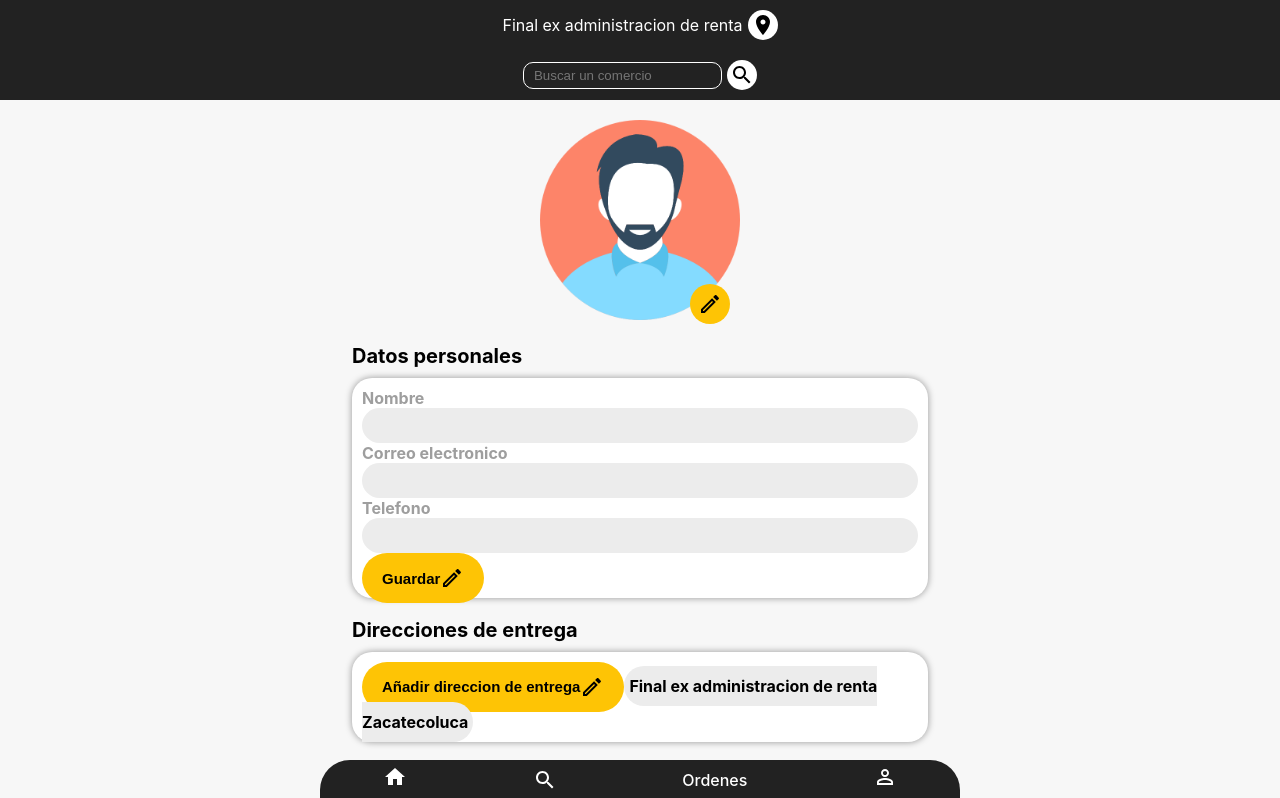
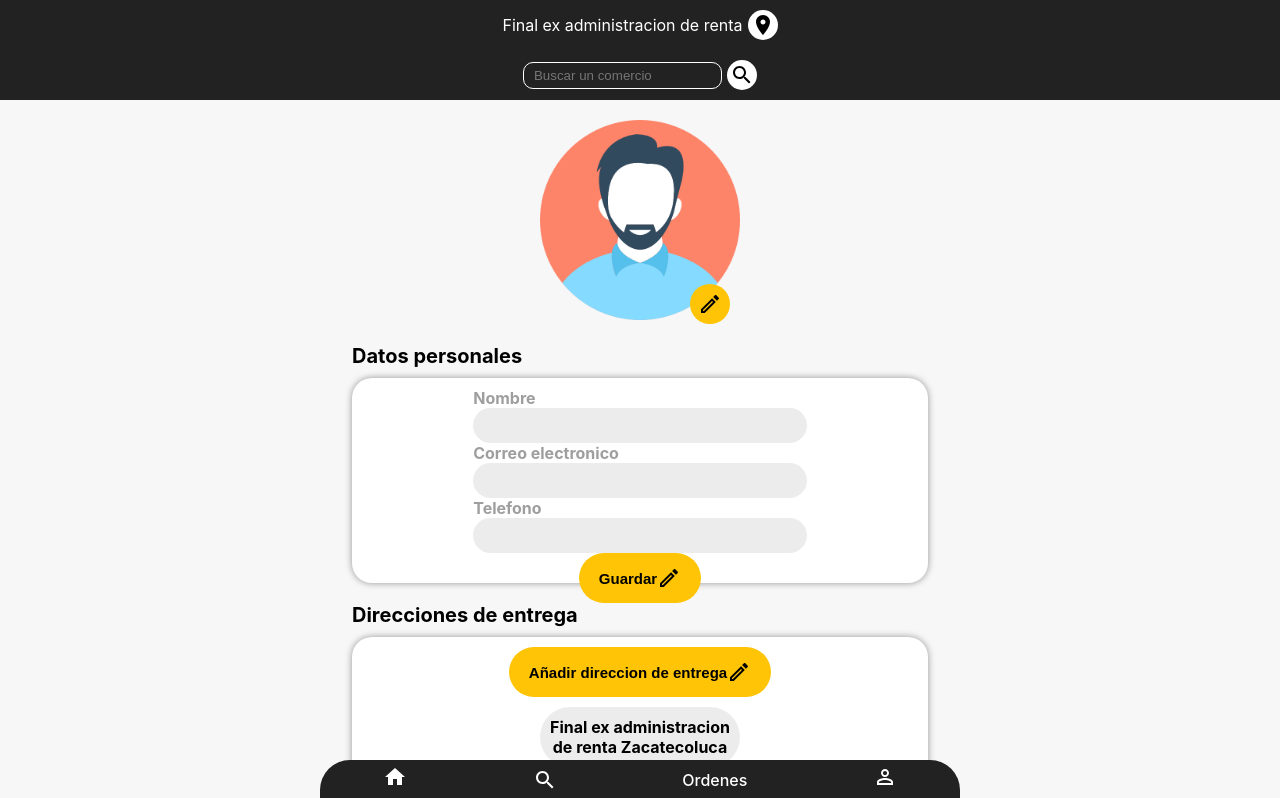
Before and after one commit to Urielch997/DeliveryApp, a React (Create React App) app: page /Perfil in a window 1280 px wide. Shown: the top 798 px of the page. Built offline with nearby package versions, Linux system fonts and the light colour scheme; no server answers.

Commit message:
login estilo
aspect changes

```diff
--- a/src/estilos/perfil.css
+++ b/src/estilos/perfil.css
@@ -48,6 +48,17 @@ button{
 .form-group .no-bottom{
     margin-bottom: 0;
 }
+
+
+ .form-group {
+    width: 90%;
+    display: flex;
+    justify-content: center;
+    align-items: center;
+    margin:0 auto;
+    flex-wrap: wrap;
+ }
+
 
 .view-addres{
     background: #ececec;
@@ -105,6 +116,10 @@ button{
 @media screen and (min-width:1024px){
     .container-profile{
         width: 45%;
+
+    }
+    .form-group{
+        width:60%;
     }
 
     .view-addres{
```
